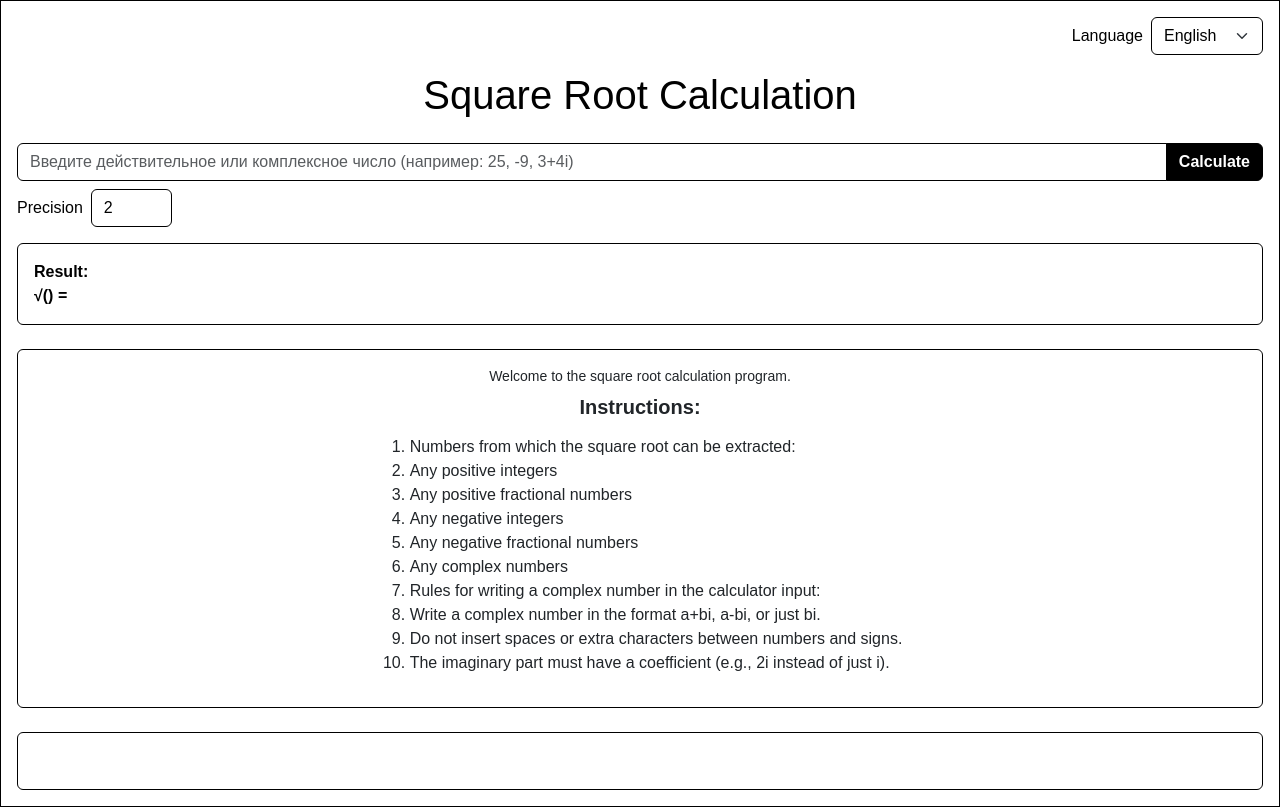
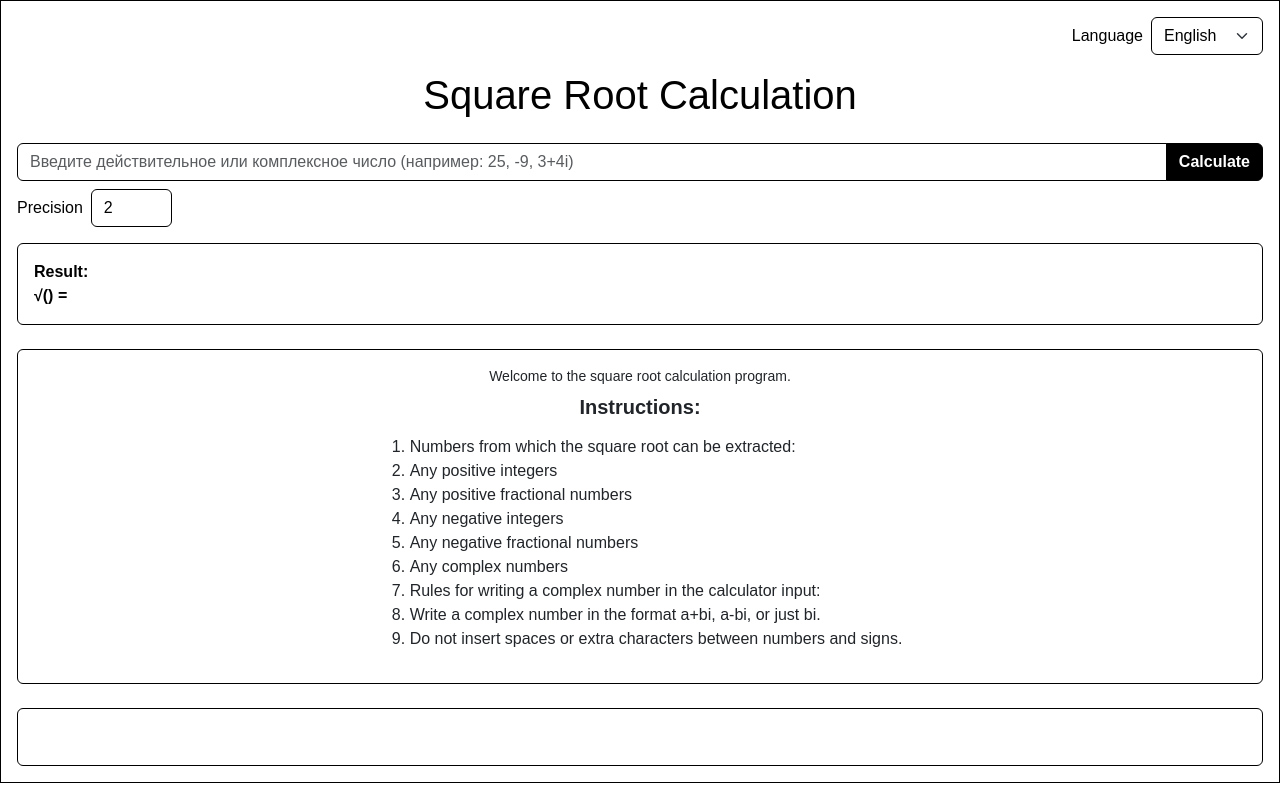
Before and after one commit to Arty318/SQRTWebsite, a FastAPI app: page / in a window 1280 px wide. After the commit the page ends 783 px from the top, so only its background shows below. Run offline with FastAPI, Linux system fonts and the light colour scheme.

Commit message:
SQRTWebsite

```diff
--- a/templates/index.html
+++ b/templates/index.html
@@ -127,7 +127,6 @@
       "Rules for writing a complex number in the calculator input:",
       "Write a complex number in the format a+bi, a-bi, or just bi.",
       "Do not insert spaces or extra characters between numbers and signs.",
-      "The imaginary part must have a coefficient (e.g., 2i instead of just i)."
     ],
     precision_label: "Precision"
   },
@@ -154,7 +153,6 @@
       "Reglas para escribir un número complejo en la entrada de la calculadora:",
       "Escriba un número complejo en el formato a+bi, a-bi o solo bi.",
       "No use espacios ni caracteres adicionales entre números y signos.",
-      "La parte imaginaria debe tener un coeficiente (ejemplo: 2i en lugar de solo i)."
     ],
     precision_label: "Precisión"
   },
@@ -181,7 +179,6 @@
       "在计算器输入框中书写复数的规则:",
       "复数必须写成 a+bi、a-bi 或仅 bi 的形式。",
       "数字和符号之间不能有空格或其他字符。",
-      "虚部必须带系数（例如：2i，而不是仅 i）。"
     ],
     precision_label: "精度"
   },
@@ -208,7 +205,6 @@
       "قواعد كتابة العدد المركب في خانة الإدخال:",
       "يجب كتابة العدد المركب بالصيغ a+bi أو a-bi أو فقط bi.",
       "لا تستخدم مسافات أو رموز إضافية بين الأرقام والعلامات.",
-      "يجب أن يحتوي الجزء التخيلي دائمًا على معامل (مثال: 2i بدلًا من i فقط)."
     ],
     precision_label: "الدقة"
   },
@@ -235,7 +231,6 @@
       "Règles pour écrire un nombre complexe dans le champ de la calculatrice :",
       "Écrire un nombre complexe au format a+bi, a-bi ou simplement bi.",
       "Ne mettez pas d'espaces ni de caractères supplémentaires entre les nombres et les signes.",
-      "La partie imaginaire doit avoir un coefficient (exemple : 2i au lieu de simplement i)."
     ],
     precision_label: "Précision"
   }
```
